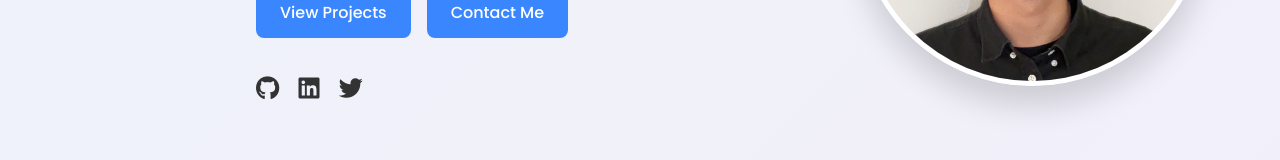
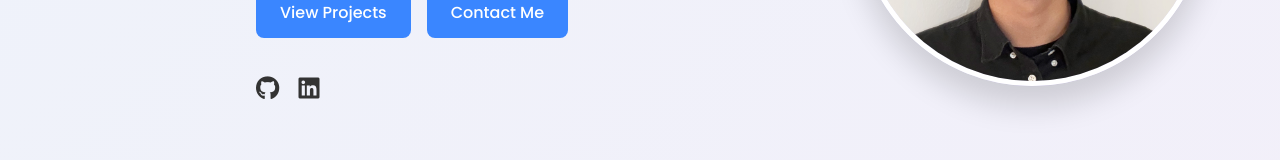
Before and after one commit to jihyung803/jihyung803.github.io, a React (Create React App) app: page / in a window 1280 px wide. Shown: the part 532-692 px from the top of the page. Built offline with nearby package versions, Linux system fonts and the light colour scheme.

Commit message:
remove twitter

```diff
--- a/src/pages/Main.js
+++ b/src/pages/Main.js
@@ -86,9 +86,6 @@ function Main() {
               <a href="https://linkedin.com/in/jihyung-park" target="_blank" rel="noopener noreferrer" aria-label="LinkedIn">
                 <i className="fab fa-linkedin"></i>
               </a>
-              <a href="#" target="_blank" rel="noopener noreferrer" aria-label="Twitter">
-                <i className="fab fa-twitter"></i>
-              </a>
             </div>
           </div>
           <div className="profile-image-container">
```
